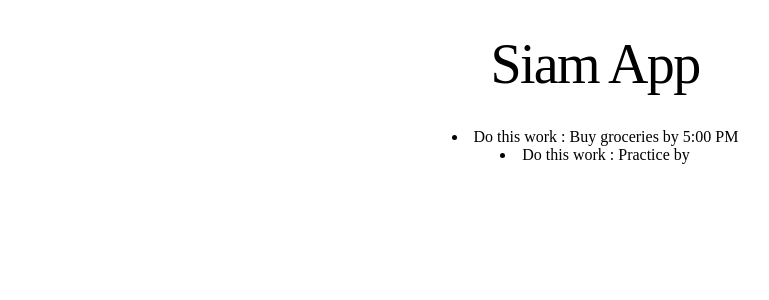
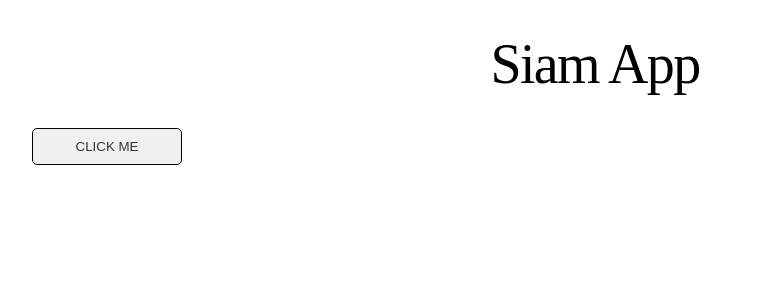
Before and after one commit to siam114/react-ts, a React (Vite) app: page / in a window 1280 px wide. Shown: the top 300 px of the page, without its empty margins (45-814 px from the left). Built offline with nearby package versions, Linux system fonts and the light colour scheme.

Commit message:
learn handle click

```diff
--- a/src/App.css
+++ b/src/App.css
@@ -0,0 +1,11 @@
+.siam{
+    border: 1px solid black;
+    padding: 10px 20px;
+    border-radius: 5px;
+    background-color: #f0f0f0;
+    color: #333;
+    cursor: pointer;
+    width: 150px;
+    text-align: center;
+    text-transform: uppercase;
+}
--- a/src/App.tsx
+++ b/src/App.tsx
@@ -1,13 +1,19 @@
 import './App.css'
-import Todo from './Todo'
+// import Todo from './Todo'
 
 function App() {
+
+  function handleClick(){
+    alert("Hello, I am clicked")
+  }
 
   return (
     <>
      <h1>Siam App</h1>
-     <Todo task="Buy groceries" time="5:00 PM" />
-     <Todo task="Practice" />
+     {/* <Todo task="Buy groceries" time="5:00 PM" /> */}
+     <button className='siam' onClick={handleClick}>
+      click me
+     </button>
     </>
   )
 }
--- a/src/Todo.tsx
+++ b/src/Todo.tsx
@@ -12,6 +12,7 @@ interface TodoPropsProps {
 function Todo({task,time}: TodoPropsProps){
     return (
           <li>Do this work : {task} by {time}</li>
+
     )
 }
 
```
